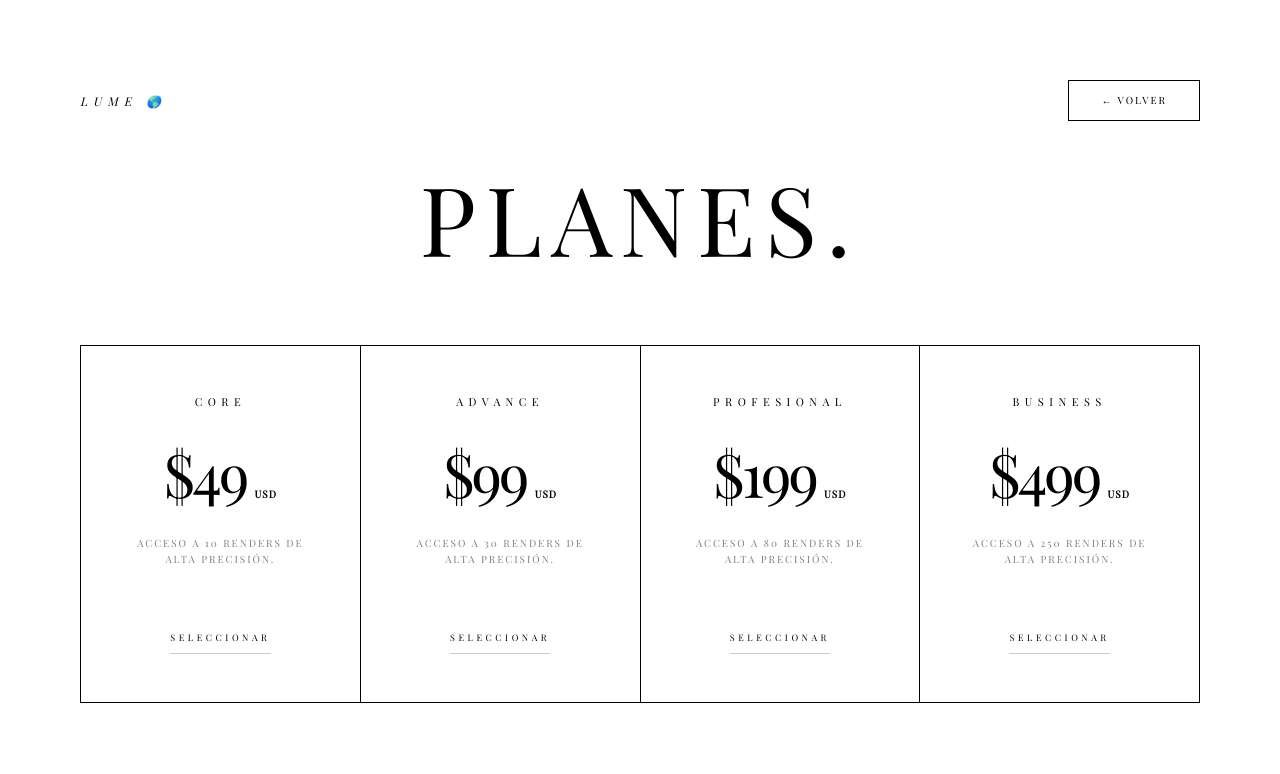
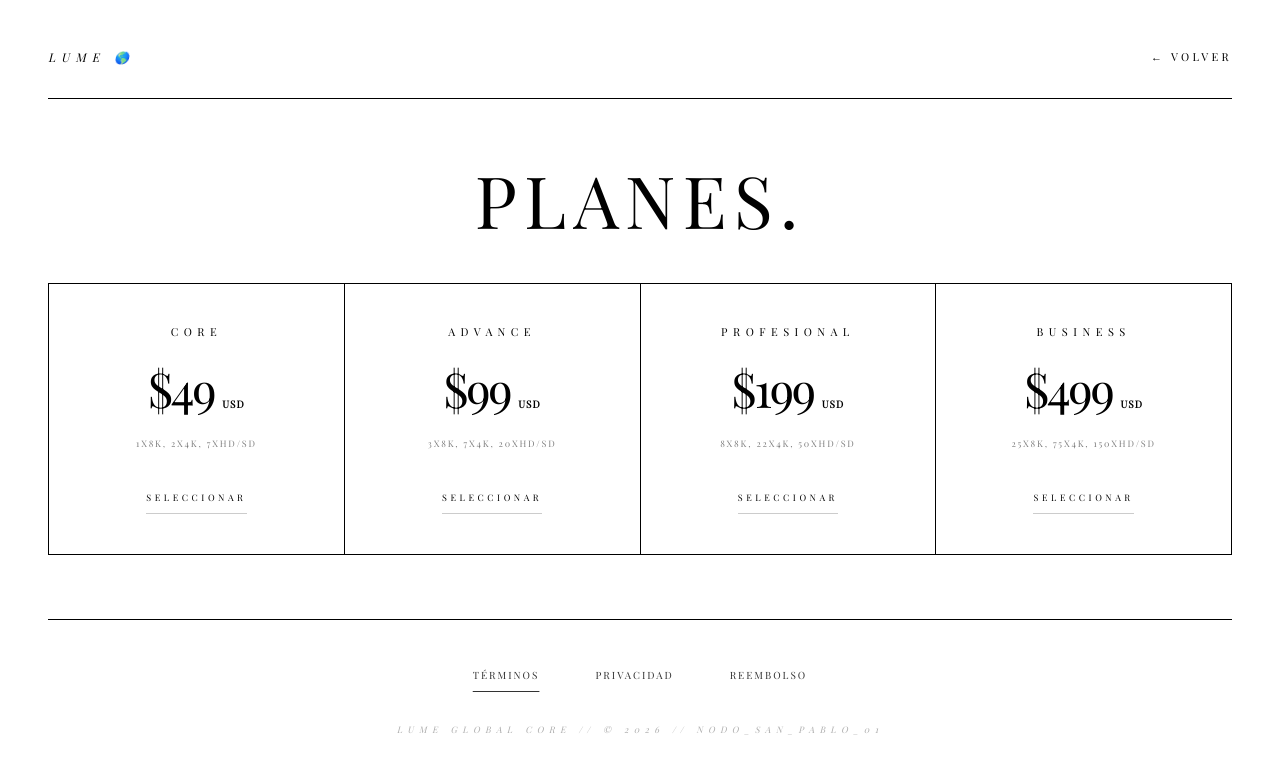
Before and after one commit to lumeglobal10-prog/lume-global-core, a Next.js app: page /pricing in a window 1280 px wide. Shown: the top 774 px of the page. Built offline with nearby package versions, Linux system fonts and the light colour scheme; no server answers; a web font is replaced by a local one.

Commit message:
Update page.tsx

```diff
--- a/app/pricing/page.tsx
+++ b/app/pricing/page.tsx
@@ -7,13 +7,15 @@ import Link from 'next/link';
 export default function PricingPage() {
   const [showPopup, setShowPopup] = useState(false);
   const [userRegion, setUserRegion] = useState('GLOBAL');
+  const [selectedDetails, setSelectedDetails] = useState('');
   const router = useRouter();
 
-  // 🏛️ SENSOR M.I.C. (INMERSIÓN CULTURAL): DETECCIÓN DE SOBERANÍA REGIONAL
+  const API_BASE = "/api/v1";
+
   useEffect(() => {
     const detectRegion = async () => {
       try {
-        const response = await fetch(`${process.env.NEXT_PUBLIC_API_URL}/auth/geo-handshake`, {
+        const response = await fetch(`${API_BASE}/auth/geo-handshake`, {
           headers: { 'X-Lume-Node': 'SAN_PABLO_01' }
         });
         const data = await response.json();
@@ -25,41 +27,44 @@ export default function PricingPage() {
     detectRegion();
   }, []);
 
+  // 🏛️ REQUERIMIENTO 5: LÍMITES POR CALIDAD SEGÚN BLUEPRINT
   const planes = [
-    { nombre: 'CORE', precio: '49', desc: 'ACCESO A 10 RENDERS DE ALTA PRECISIÓN.' },
-    { nombre: 'ADVANCE', precio: '99', desc: 'ACCESO A 30 RENDERS DE ALTA PRECISIÓN.' },
-    { nombre: 'PROFESIONAL', precio: '199', desc: 'ACCESO A 80 RENDERS DE ALTA PRECISIÓN.' },
-    { nombre: 'BUSINESS', precio: '499', desc: 'ACCESO A 250 RENDERS DE ALTA PRECISIÓN.' }
+    { nombre: 'CORE', precio: '49', limits: '1x8K, 2x4K, 7xHD/SD' },
+    { nombre: 'ADVANCE', precio: '99', limits: '3x8K, 7x4K, 20xHD/SD' },
+    { nombre: 'PROFESIONAL', precio: '199', limits: '8x8K, 22x4K, 50xHD/SD' },
+    { nombre: 'BUSINESS', precio: '499', limits: '25x8K, 75x4K, 150xHD/SD' }
   ];
 
-  const handlePlanSelection = (plan: string) => {
-    localStorage.setItem('lume_selected_plan', plan);
-    localStorage.setItem('lume_user_region', userRegion);
+  const handlePlanSelection = (nombre: string, limits: string) => {
+    localStorage.setItem('lume_selected_plan', nombre);
+    setSelectedDetails(limits);
     setShowPopup(true);
   };
 
   const proceedToCheckout = () => {
     const session = localStorage.getItem('lume_session_token');
-    router.push(session ? '/checkout' : '/register');
+    router.push(session ? '/checkout/' : '/register/');
   };
 
   return (
-    <main className="min-h-screen bg-[#FFFFFF] text-black flex flex-col justify-between p-8 md:p-20 overflow-x-hidden uppercase tracking-[0.2em]">
+    // 📐 REQUERIMIENTO 2: VIEWPORT "ZERO-SCROLL" (100VH)
+    <main className="h-screen w-full bg-[#FFFFFF] text-black flex flex-col justify-between p-8 md:p-12 overflow-hidden uppercase tracking-[0.2em] zero-scroll">
 
-      <nav className="flex justify-between items-center w-full shrink-0">
+      {/* 🏛️ REQUERIMIENTO 2: LOGO IZQUIERDA / PALABRA DE ACCIÓN DERECHA */}
+      <nav className="flex justify-between items-center w-full shrink-0 border-b border-black pb-8">
         <div className="text-[12px] font-[300] tracking-[0.5em] italic font-serif">
           LUME 🌎
         </div>
         <button
           onClick={() => router.back()}
-          className="text-[10px] font-[300] tracking-[0.2em] border border-black px-8 py-3 transition-none font-serif"
+          className="text-black text-[11px] font-[300] tracking-[0.3em] transition-none font-serif border-none bg-none p-0 cursor-pointer"
         >
           ← VOLVER
         </button>
       </nav>
 
-      <div className="max-w-6xl mx-auto w-full py-12 text-center flex-grow flex flex-col justify-center">
-        <h1 className="text-5xl md:text-8xl font-[300] tracking-[0.1em] leading-none mb-20 font-serif">
+      <div className="max-w-7xl mx-auto w-full py-6 text-center flex-grow flex flex-col justify-center">
+        <h1 className="text-5xl md:text-7xl font-[300] tracking-[0.1em] leading-none mb-12 font-serif uppercase">
           PLANES.
         </h1>
 
@@ -67,22 +72,22 @@ export default function PricingPage() {
           {planes.map((plan) => (
             <div
               key={plan.nombre}
-              onClick={() => handlePlanSelection(plan.nombre)}
-              className="border-r border-b border-black p-12 flex flex-col items-center justify-between cursor-pointer transition-none bg-white hover:bg-black hover:text-white group"
+              onClick={() => handlePlanSelection(plan.nombre, plan.limits)}
+              className="border-r border-b border-black p-10 flex flex-col items-center justify-between cursor-pointer transition-none bg-white hover:bg-black hover:text-white group h-full"
             >
-              <div className="space-y-8">
-                <h2 className="text-[11px] font-[400] tracking-[0.5em] font-serif">
+              <div className="space-y-6">
+                <h2 className="text-[11px] font-[400] tracking-[0.5em] font-serif uppercase">
                   {plan.nombre}
                 </h2>
-                <div className="text-6xl font-[300] tracking-tighter font-serif">
+                <div className="text-5xl font-[300] tracking-tighter font-serif">
                   ${plan.precio}<span className="text-[10px] ml-2 tracking-widest font-sans font-bold uppercase">USD</span>
                 </div>
-                <p className="text-[10px] font-[300] leading-relaxed tracking-[0.2em] font-serif opacity-50 group-hover:opacity-100">
-                  {plan.desc}
+                <p className="text-[9px] font-[300] leading-relaxed tracking-[0.2em] font-serif opacity-50 group-hover:opacity-100 uppercase">
+                  {plan.limits}
                 </p>
               </div>
 
-              <div className="mt-16 text-[9px] font-[400] tracking-[0.4em] border-b border-black/20 group-hover:border-white pb-2 font-serif">
+              <div className="mt-10 text-[9px] font-[400] tracking-[0.4em] border-b border-black/20 group-hover:border-white pb-2 font-serif uppercase">
                 SELECCIONAR
               </div>
             </div>
@@ -90,18 +95,28 @@ export default function PricingPage() {
         </div>
       </div>
 
-      {/* POPUP M.I.C. RECTIFICADO V5.1 */}
+      {/* 🏛️ REQUERIMIENTO 5: POP-UP RECTIFICADO (SENSOR M.I.C.) */}
       {showPopup && (
-        <div className="fixed inset-0 bg-black/60 backdrop-blur-none flex items-center justify-center p-6 z-50">
-          <div className="bg-white p-16 max-w-sm w-full rounded-none text-center space-y-12 border border-black shadow-none animate-none">
-            <h3 className="text-[11px] font-[400] tracking-[0.6em] font-serif uppercase">SENSOR M.I.C.</h3>
-            <p className="text-[12px] font-[300] text-black leading-loose tracking-[0.1em] font-serif uppercase">
-              Región detectada: <span className="font-bold font-sans">{userRegion}</span>.<br/><br/>
-              Cargo final ajustado según normativa impositiva local en NODO SAN PABLO.
-            </p>
+        <div className="fixed inset-0 bg-black/80 backdrop-blur-none flex items-center justify-center p-6 z-[100] zero-scroll">
+          <div className="bg-white p-16 max-w-md w-full rounded-none text-center space-y-12 border border-black shadow-none animate-none">
+            <h3 className="text-[14px] font-[400] tracking-[0.6em] font-serif uppercase">SENSOR M.I.C.</h3>
+
+            <div className="space-y-8">
+              <p className="text-[12px] font-[300] text-black leading-loose tracking-[0.1em] font-serif uppercase">
+                REGIÓN DETECTADA: <span className="font-bold font-sans">{userRegion}</span>
+              </p>
+              <div className="border-t border-b border-black/10 py-6">
+                <p className="text-[10px] tracking-[0.4em] mb-2 text-black/40 uppercase">LÍMITES DE PLAN:</p>
+                <p className="text-[13px] font-[400] tracking-[0.3em] uppercase">{selectedDetails}</p>
+              </div>
+              <p className="text-[10px] font-[300] text-black/60 tracking-[0.2em] font-serif uppercase">
+                CARGO FINAL AJUSTADO SEGÚN NORMATIVA IMPOSITIVA LOCAL EN NODO SAN PABLO.
+              </p>
+            </div>
+
             <button
               onClick={proceedToCheckout}
-              className="w-full bg-black text-white p-6 rounded-none text-[10px] font-[300] tracking-[0.5em] transition-none font-serif"
+              className="w-full bg-black text-white p-6 rounded-none text-[11px] font-[300] tracking-[0.5em] transition-none font-serif uppercase"
             >
               CONFIRMAR PROTOCOLO
             </button>
@@ -109,13 +124,13 @@ export default function PricingPage() {
         </div>
       )}
 
-      <footer className="flex flex-col items-center space-y-12 pt-20 shrink-0">
-        <div className="flex flex-wrap justify-center gap-14 text-[10px] font-[300] tracking-[0.3em] font-serif">
-          <Link href="/terms" className="underline underline-offset-[12px] decoration-[1px]">TÉRMINOS</Link>
-          <Link href="/privacy" className="transition-none">PRIVACIDAD</Link>
-          <Link href="/refund" className="transition-none">REEMBOLSO</Link>
+      <footer className="flex flex-col items-center space-y-10 pt-12 shrink-0 border-t border-black bg-white">
+        <div className="flex flex-wrap justify-center gap-14 text-[10px] font-[300] tracking-[0.3em] font-serif uppercase">
+          <Link href="/terms/" className="underline underline-offset-[12px] decoration-[1px]">TÉRMINOS</Link>
+          <Link href="/privacy/" className="transition-none hover:text-black">PRIVACIDAD</Link>
+          <Link href="/refund/" className="transition-none hover:text-black">REEMBOLSO</Link>
         </div>
-        <div className="text-[9px] font-[300] tracking-[0.6em] text-black/20 italic text-center pb-8 font-serif uppercase">
+        <div className="text-[9px] font-[300] tracking-[0.6em] text-[#333] opacity-40 italic text-center pb-4 font-serif uppercase">
           LUME GLOBAL CORE // © 2026 // NODO_SAN_PABLO_01
         </div>
       </footer>
```
